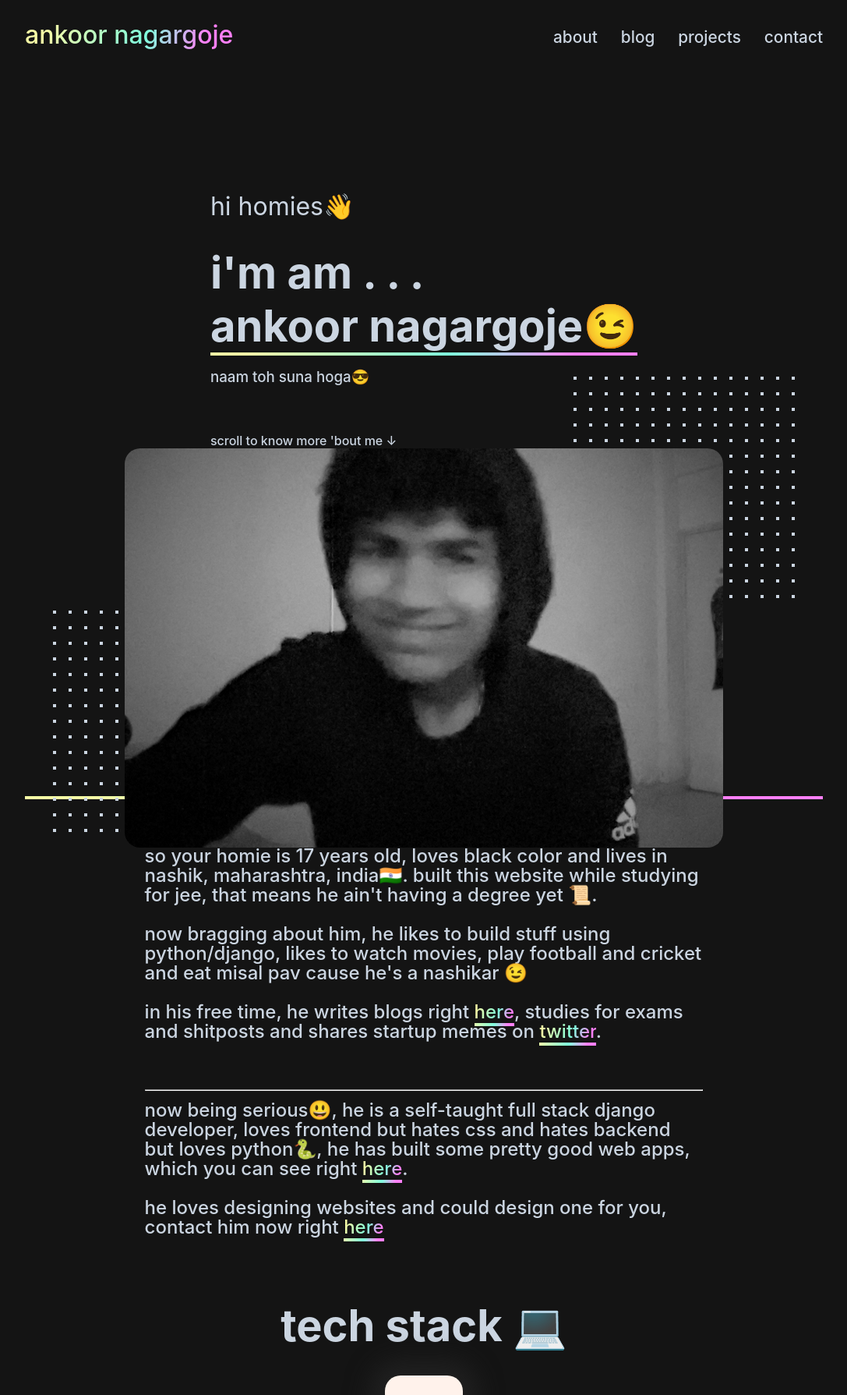
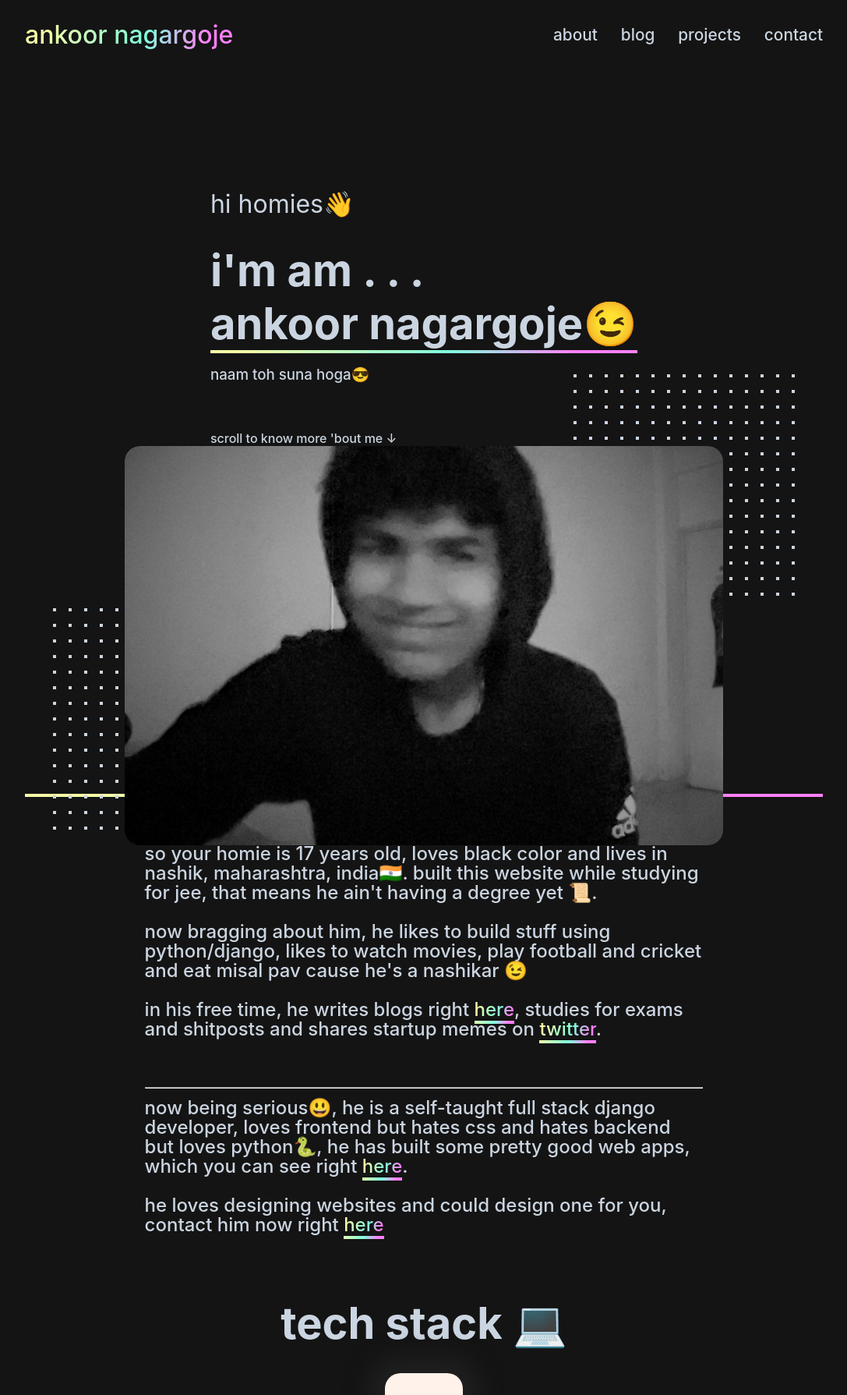
Before and after one commit to AnkoorNagargoje/Portfolio, a Django app: page / in a window 1280 px wide. Shown: the top 1789 px of the page at 78% size, without its empty margins (96-1183 px from the left). Run offline with Django 3.2, Linux system fonts and the light colour scheme; some libraries are stand-ins or nearby versions.

Commit message:
navbar little css

```diff
--- a/static/css/navbar.css
+++ b/static/css/navbar.css
@@ -15,7 +15,7 @@
 .navbar div:nth-child(2) {
   justify-content: flex-end;
   margin-left: auto;
-  padding-top:10px;
+  padding-top:7px;
 }
 .navbar div:nth-child(2) li{
   margin-left:25px;
--- a/static/css/style.css
+++ b/static/css/style.css
@@ -1,14 +1,10 @@
 html{
     scroll-behavior: smooth;
-    max-width:100%;
-    overflow-x:hidden;
 }
 body{
     background-color: #141414;
     color: #cbd5e1;
     margin:0;
-    max-width:100%;
-    overflow-x:hidden;
 }
 a{
     text-decoration:none;
```
